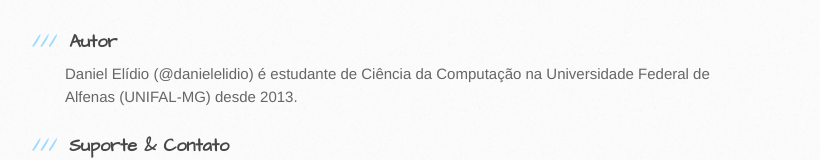
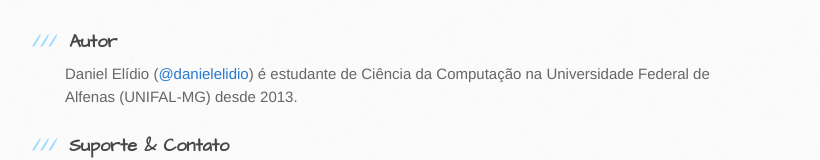
Before and after one commit to danielelidio/EasyPassoportApp, a plain HTML site: page index.html in a window 1280 px wide. Shown: the part 1094-1254 px from the top of the page, without its empty margins (105-925 px from the left). Drawn offline with Linux system fonts and the light colour scheme.

Commit message:
Correção Link para perfil do Autor

```diff
--- a/index.html
+++ b/index.html
@@ -59,7 +59,7 @@
 <h3>
 <a id="authors-and-contributors" class="anchor" href="#authors-and-contributors" aria-hidden="true"><span aria-hidden="true" class="octicon octicon-link"></span></a>Autor</h3>
 
-<p>Daniel Elídio (@danielelidio) é estudante de Ciência da Computação na Universidade Federal de Alfenas (UNIFAL-MG) desde 2013.</p>
+<p>Daniel Elídio (<a href="https://github.com/danielelidio">@danielelidio</a>) é estudante de Ciência da Computação na Universidade Federal de Alfenas (UNIFAL-MG) desde 2013.</p>
 
 <h3>
 <a id="support-or-contact" class="anchor" href="#support-or-contact" aria-hidden="true"><span aria-hidden="true" class="octicon octicon-link"></span></a>Suporte & Contato</h3>
```
